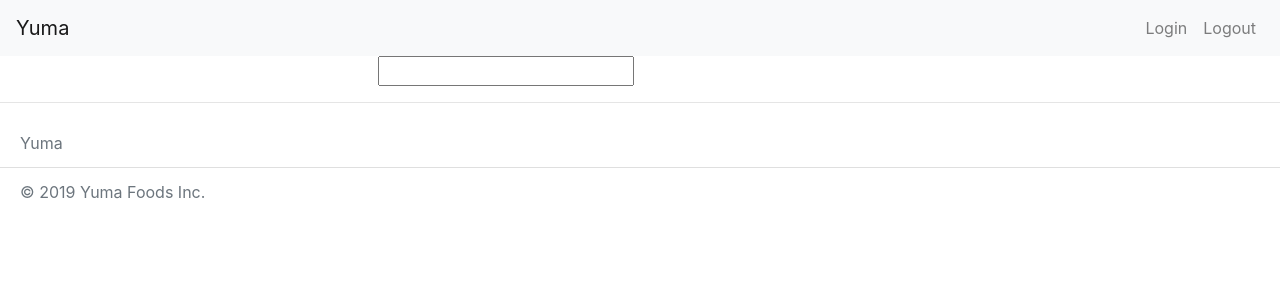
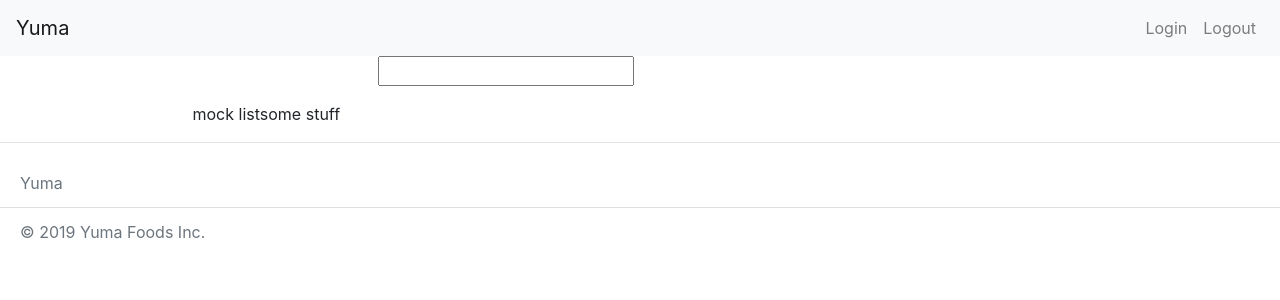
Before and after one commit to faisalhabibgit/Yuma, a React (Create React App) app in the folder frontend/: page /UserByCompanyName in a window 1280 px wide. Shown: the top 300 px of the page. Built offline with nearby package versions, Linux system fonts and the light colour scheme.

Commit message:
#142  Setting up display of searchList

```diff
--- a/frontend/src/component/UserByCompanyName.js
+++ b/frontend/src/component/UserByCompanyName.js
@@ -12,8 +12,11 @@ class UserByCompanyName extends Component {
 
     this.state = {
       userInput: "",
-      list: []
+      searchList: ["mock list",
+                  "some stuff"]
     }
+
+    this.handleQueryChange = this.handleQueryChange.bind(this);
   }
 
   handleQueryChange(input){
@@ -36,6 +39,13 @@ class UserByCompanyName extends Component {
             </FormGroup>
           </Form>
         </Col>
+        <Col sm={{ size: 6, order: 2, offset: 1 }}>
+          <ListGroup>
+            {
+              this.state.searchList
+            }
+          </ListGroup>
+        </Col>
       </Container>
 
     );
```
